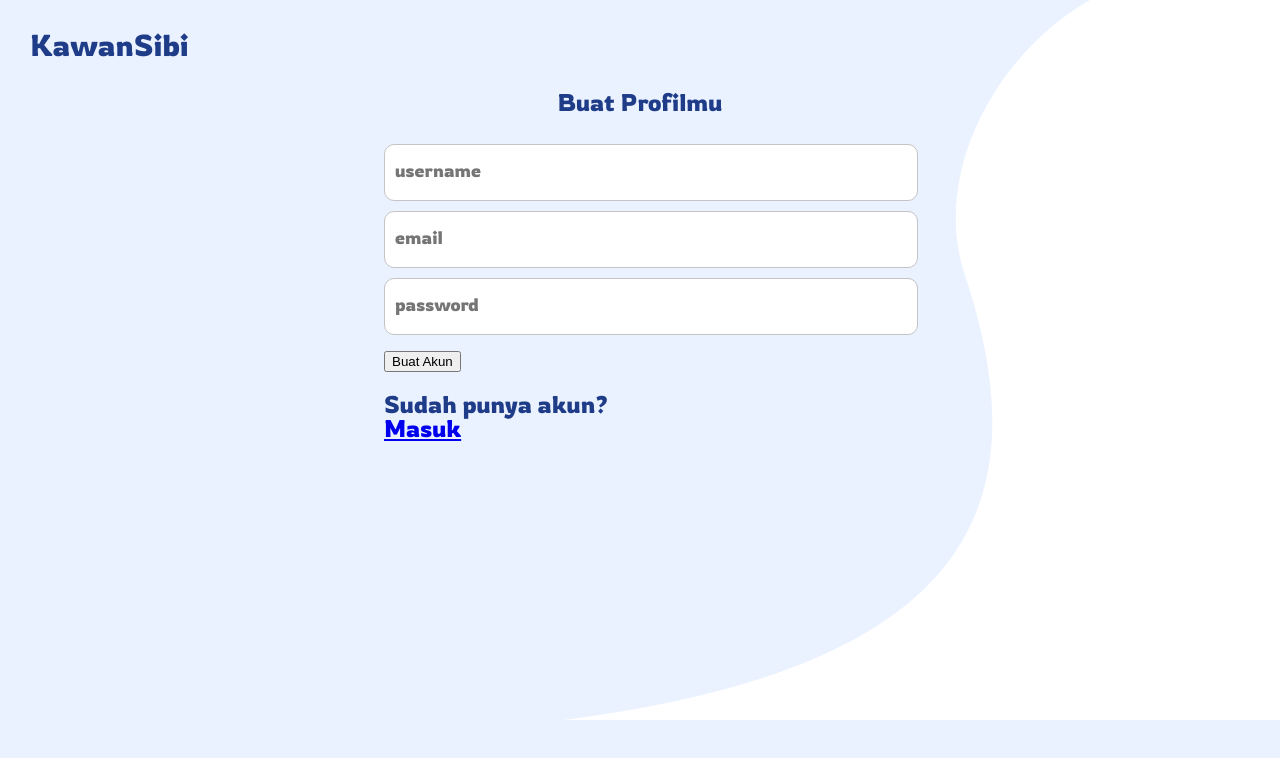
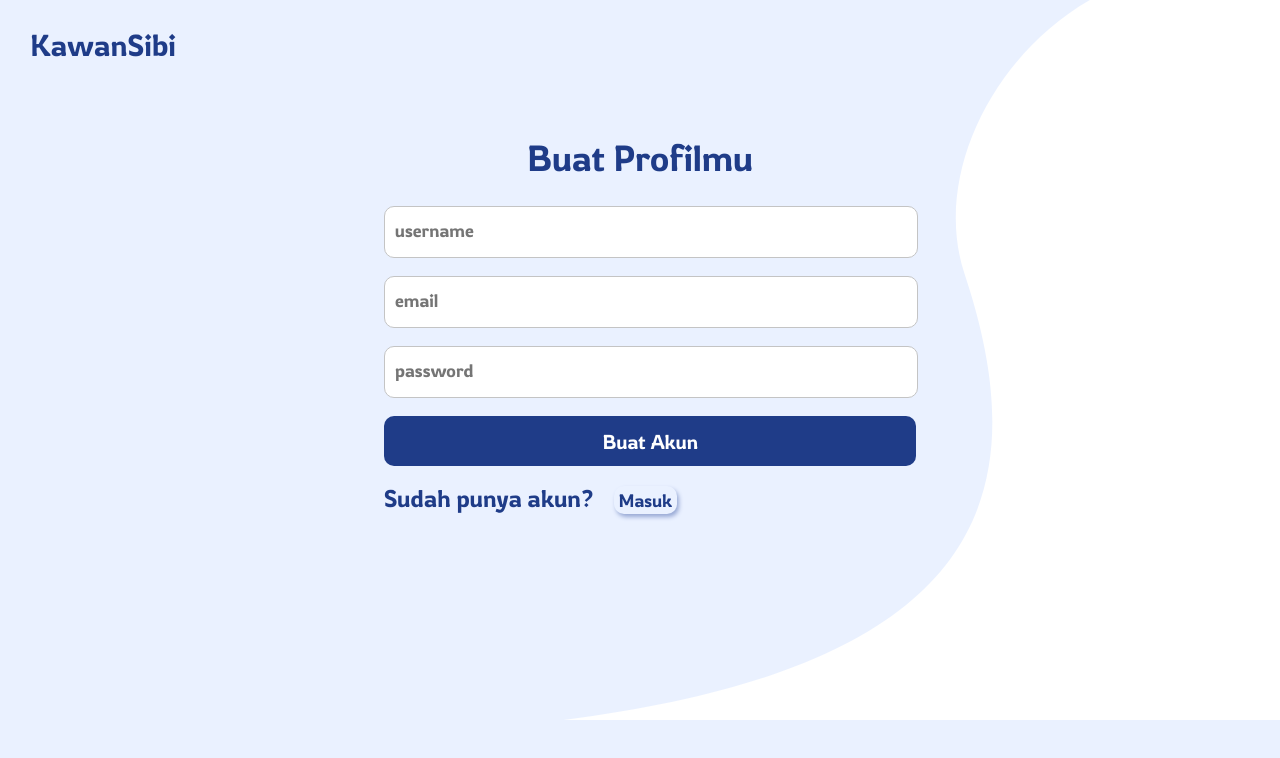
Before and after one commit to rinfer09/KawanSibi, a website: page public/register.html in a window 1280 px wide. Drawn offline with Linux system fonts and the light colour scheme.

Commit message:
refactoring register css

```diff
--- a/public/css/login.css
+++ b/public/css/login.css
@@ -3,7 +3,10 @@
 /* import fonts */
 @import url('https://fonts.googleapis.com/css2?family=Rowdies:wght@300&display=swap');
 
-*,
+* {
+	font-family: 'Rowdies', cursive;
+}
+
 body {
 	background-color: #eaf1ff;
 	font-size: 24px;
@@ -30,6 +33,7 @@ input {
 	border: solid 1px #c4c4c4;
 	border-radius: 10px;
 	width: 100%;
+	height: 30px;
 	margin-bottom: 18px;
 	padding: 10px;
 }
@@ -46,6 +50,7 @@ button {
 	height: 50px;
 	color: #ffffff;
 	background-color: #1f3c88;
+	font-size: 20px;
 }
 
 button:hover {
@@ -110,4 +115,11 @@ form {
 		border-radius: 10px;
 		width: 110%;
 	}
-} ;
+}
+
+img {
+	position: absolute;
+	z-index: -1;
+	top: 0;
+	right: 0;
+}
--- a/public/css/register.css
+++ b/public/css/register.css
@@ -1,52 +1,13 @@
-/* import reset.css */
+@import 'login.css';
 
-@import 'reset.css';
-
-@import url('https://fonts.googleapis.com/css2?family=Rowdies&display=swap');
-
-body {
-	font-family: 'Rowdies', cursive;
-	color: #1f3c88;
-	background-color: #eaf1ff;
-	font-size: 24px;
-	overflow: hidden;
+.masuk {
+	display: inline-flex;
 }
 
-nav {
-	padding: 30px;
-	font-size: 30px;
+.masuk a {
+	color: #1f3c88;
+	padding: 5px;
+	margin-left: 20px;
+	box-shadow: 2px 3px 4px #98a9d5;
+	border-radius: 10px;
 }
-
-form {
-	margin: 30px 0 20px;
-}
-
-.content {
-	width: 40%;
-	margin: 0 auto;
-}
-
-.content h2 {
-	text-align: center;
-}
-
-input {
-	width: 100%;
-	height: 35px;
-	background-color: #ffffff;
-	border: solid 1px #c4c4c4;
-	margin-bottom: 10px;
-	border-radius: 10px;
-	padding: 10px;
-}
-
-input::placeholder {
-	font-family: 'Rowdies', cursive;
-	font-size: 18px;
-}
-
-img {
-	position: absolute;
-	top: 0;
-	right: 0;
-}
--- a/public/register.html
+++ b/public/register.html
@@ -13,7 +13,7 @@
 		</nav>
 
 		<div class="content">
-			<h2>Buat Profilmu</h2>
+			<h1>Buat Profilmu</h1>
 			<form action="" method="POST">
 				<input type="text" placeholder="username" />
 				<input type="text" placeholder="email" />
```
Also changed, not shown: public/login.html (+2 -1 lines).
